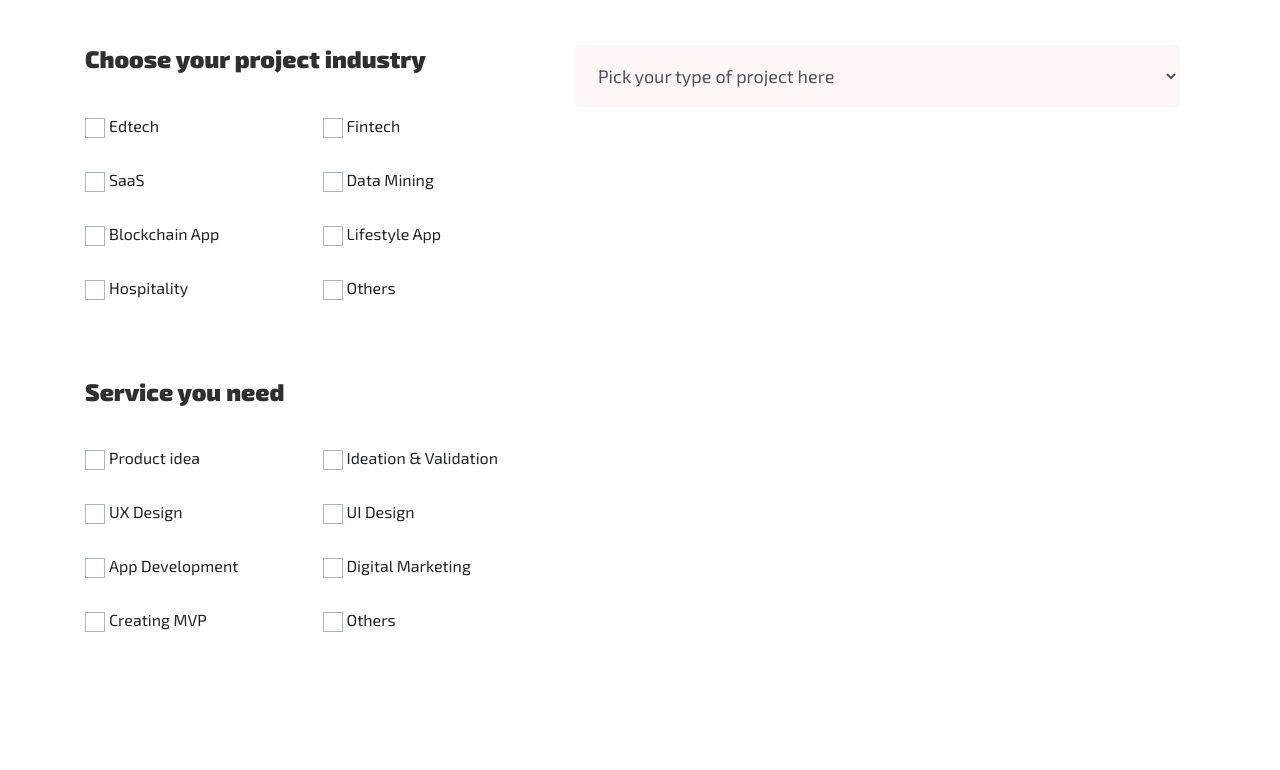
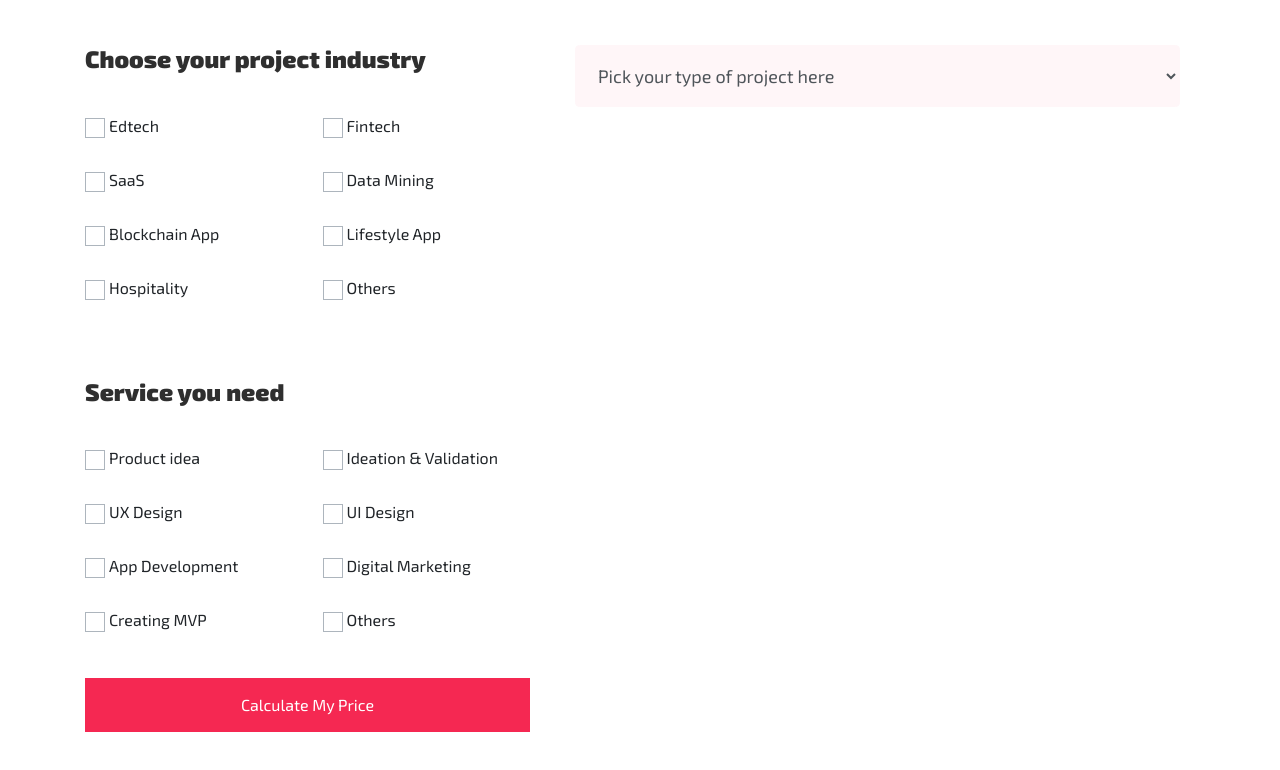
Before and after one commit to TheShahriyar/pricing-calculator, a plain HTML site: page index.html in a window 1280 px wide. Shown: the part 218-988 px from the top of the page. Drawn offline with nearby package versions, Linux system fonts and the light colour scheme.

Commit message:
calculate btn added

```diff
--- a/css/style.css
+++ b/css/style.css
@@ -59,6 +59,15 @@
 .custom-control-input:checked~.custom-control-label::before {
   border-color: #1D2D48;
   background-color: #1D2D48;
+}
+
+.submit-btn {
+  background: #F52852;
+  border-radius: 0;
+  width: 100%;
+  border: 0;
+  color: #fff;
+  padding: 15px;
 }
 
 /* Calculator Body Styles */
--- a/index.html
+++ b/index.html
@@ -23,8 +23,8 @@
       </div>
       <div class="row">
         <div class="col-md-5">
-          <div class="choose-project-industry project-type">
-            <form>
+          <form>
+            <div class="choose-project-industry project-type">
               <h3>Choose your project industry</h3>
               <div class="industry-option row">
                 <div class="col-md-6">
@@ -76,10 +76,10 @@
                   </div>
                 </div>
               </div>
-            </form>
-          </div>
-          <div class="choose-services project-type mt-5" >
-            <form>
+
+            </div>
+            <div class="choose-services project-type mt-5" >
+
               <h3>Service you need</h3>
               <div class="industry-option row">
                 <div class="col-md-6">
@@ -131,8 +131,9 @@
                   </div>
                 </div>
               </div>
-            </form>
-          </div>
+            </div>
+            <button type="submit" class="submit-btn mt-3">Calculate My Price</button>
+          </form>
         </div>
         <div class="col-md-7">
           <div class="" id="pricing-calculator">
```
